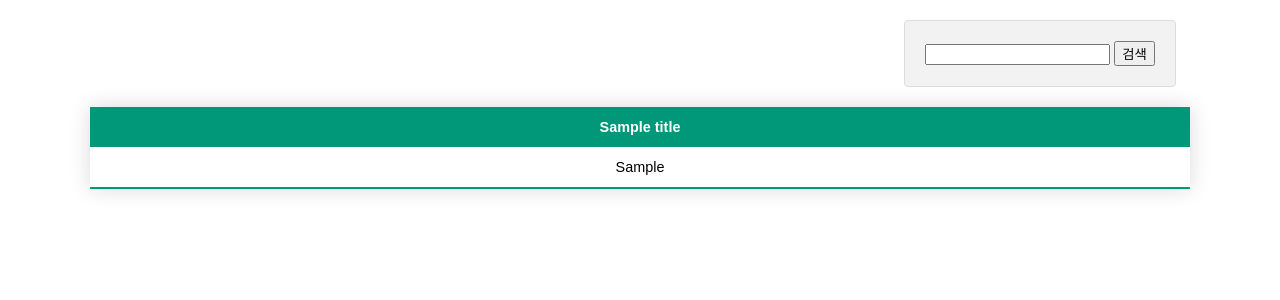
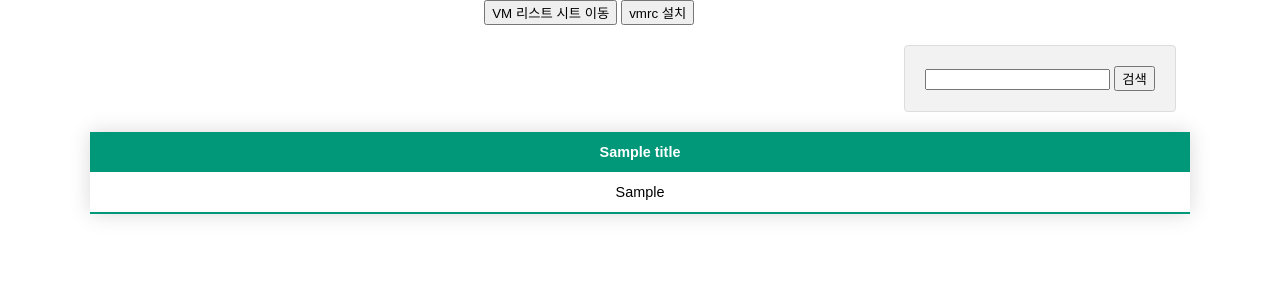
Before and after one commit to CUdex/maange_web, a FastAPI app: template app/templates/all_vm.html in a window 1280 px wide. Shown: the part 46-346 px from the top of the page. Run offline with FastAPI, Linux system fonts and the light colour scheme; the template is opened without the code that fills it: most values are stand-ins (such as "Sample title", 1, 10 or a date in 2020).

Commit message:
콘솔 연결 관련 기능 추가

```diff
--- a/app/templates/all_vm.html
+++ b/app/templates/all_vm.html
@@ -129,12 +129,20 @@
   .hide {
       display: none;
   }
+  .name:hover {
+    color: orange;
+    cursor: pointer;
+  }
 </style>
 
 <body>
   {% include "main_header.html" %}
 <div id="container">
   <div>
+    <div>
+      <button onclick="go_sheet()">VM 리스트 시트 이동</button>
+      <button id="getVMRC">vmrc 설치</button>
+    </div>
     <form method="get" id="search_form">
       <input type="string" name="vm_name"/>
       <input type="submit" value="검색">
@@ -182,6 +190,13 @@
                     </div>
                 {% endif %}
                 </div></td>
+              {% elif loop.index == 1 %}
+                <td>
+                  <div class="tooltip">
+                    <div class="name">{{ value }}</div>
+                    <span class="tooltiptext">콘솔 연결</span>
+                  </div>
+                </td>
               {% elif loop.index == 6 %}
                 <td class="boot_time">{{ value }}</td>
               {% else %}
@@ -305,10 +320,88 @@
       }
   }
 
+
+
   // 모든 버튼 요소를 선택하여 클릭 이벤트에 onClickButton 함수 연결
   const buttons = document.querySelectorAll(".power");
   buttons.forEach(button => {
     button.addEventListener("click", onOffClickButton);
   });
+
+
+</script>
+<!-- <link rel="stylesheet" type="text/css" href="vm_list/css/wmks-all.css" /> -->
+ <!-- <script src="https://code.jquery.com/jquery-3.4.1.min.js"></script> -->
+ <!-- <script src="https://code.jquery.com/ui/1.12.0/jquery-ui.min.js"></script> -->
+ <!-- <script src="vm_list/wmks.min.js"></script> -->
+
+<script>
+
+  function hrVm() {
+    var target = event.target;
+    target = target.closest("tr");
+    target = target.querySelector(".circle_container");
+
+    const target_id = target.getAttribute("vm_id");
+    const target_host = target.getAttribute("vm_host");
+
+
+    vmrc_ex(target_host, target_id);
+  }
+
+ function vmrc_ex(vm_host, vm_id) {
+        // 인증서 문제로 wss 연결 불가 ㅜ
+        // var wmks = WMKS.createWMKS("wmksContainer",{})
+
+        // wmks.register(WMKS.CONST.Events.CONNECTION_STATE_CHANGE, function(event,data){
+        //   if(data.state == WMKS.CONST.ConnectionState.CONNECTED){
+        //     console.log("connection state change : connected");}
+        // });
+
+        // wmks.register(WMKS.CONST.Events.WMKS_KEYDOWN, function(event, data) {
+        //   console.log("Key pressed:", data.keyCode);
+        // });
+        // wmks.connect("ws://172.29.100.203:443/ticket/ab1684ba2d018d37");
+        // WMRC
+        window.location.href = "vmrc://" + vm_host + "/?moid=" + vm_id;
+  }
+
+  const vm_name_text = document.querySelectorAll(".name");
+  vm_name_text.forEach(name_text => {
+    name_text.addEventListener("click", hrVm);
+  });
+
+
+  function getVmrcExe() {
+    try {
+      axios
+      .get("/vm_list/vmrc", { responseType: "blob"})
+      .then(response => {
+          const fileName = "vmrc.exe";
+
+          // 파일을 다운로드합니다.
+          const url = window.URL.createObjectURL(new Blob([response.data]));
+          const link = document.createElement('a');
+          link.href = url;
+          link.setAttribute('download', fileName);
+          document.body.appendChild(link);
+          link.click();
+        })
+        .catch(error => {
+          console.error("Error downloading the file:", error);
+        });
+    } catch {
+      alert("get method error");
+    }
+  }
+
+  const get_vmrc_button = document.querySelector("#getVMRC")
+  get_vmrc_button.addEventListener("click", getVmrcExe)
+
+  function go_sheet() {
+    const url = "https://docs.google.com/spreadsheets/d/1lAyzBUvUKutQOAnqBrEnQVSajWQIh1dcR5-y6s-scfk/edit#gid=0"
+    window.open(url, '_blank');
+  }
+
 </script>
 </html>
```
Also changed, not shown: app/routers/vm_manage.py (+8 -1 lines), app/routers/__init__.py (deleted), 1 other file.
